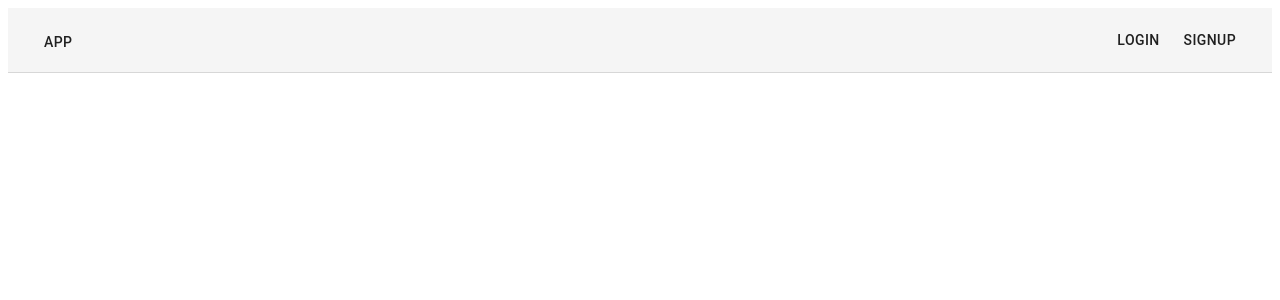
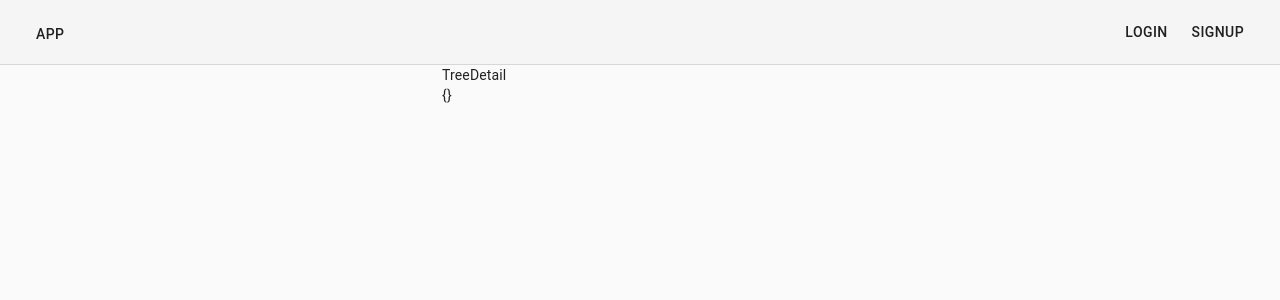
Before and after one commit to mchen7588/timber, a React (Create React App) app: page /tree-detail in a window 1280 px wide. Shown: the top 300 px of the page. Built offline with nearby package versions, Linux system fonts and the light colour scheme.

Commit message:
connect ui with tree detail endpoint

```diff
--- a/src/UnAuthApp.js
+++ b/src/UnAuthApp.js
@@ -5,6 +5,7 @@ import Login from "./containers/Login";
 import Signup from "./containers/Signup";
 import Home from "./containers/Home";
 import TreeList from './containers/TreeList'
+import TreeDetail from './containers/TreeDetail'
 
 const UnAuthApp = () => {
   return (
@@ -15,6 +16,7 @@ const UnAuthApp = () => {
         <Route path="/login" component={Login} />
         <Route path="/signup" component={Signup} />
         <Route path='/tree-list' component={TreeList} />
+        <Route path='/tree-detail' component={TreeDetail} />
       </Switch>
     </>
   )
--- /dev/null
+++ b/src/containers/TreeDetail.js
@@ -0,0 +1,33 @@
+import React from 'react'
+import Container from '@material-ui/core/Container'
+import CssBaseline from '@material-ui/core/CssBaseline'
+import { connect } from "react-redux";
+
+const TreeDetail = props => {
+  console.log('TreeDetail')
+
+  return (
+    <Container component="main" maxWidth="xs">
+      <CssBaseline />
+      <div>
+        TreeDetail
+      </div>
+      {JSON.stringify(props?.treeDetail)}
+    </Container>
+  )
+}
+
+const mapStateToProps = state => {
+  return {
+    treeDetail: state.treeDetailReducer.treeDetail
+  }
+}
+
+// const mapDispatchToProps = dispatch => {
+//
+// }
+
+export default connect(
+  mapStateToProps,
+  null,
+)(TreeDetail)
--- a/src/containers/TreeList.js
+++ b/src/containers/TreeList.js
@@ -1,20 +1,31 @@
 import React from 'react'
 import Container from '@material-ui/core/Container'
 import CssBaseline from '@material-ui/core/CssBaseline'
+import Link from '@material-ui/core/Link'
 import { connect } from "react-redux";
 
-import { withRouter } from 'react-router-dom'
+import { getTreeDetail } from '../store/actions/treeDetail'
 
 const TreeList = props => {
   console.log('TreeList')
+
+  const handleClick = selectedTree => {
+    return () => {
+      console.log('click')
+      props.getTreeDetail(selectedTree)
+    }
+  }
 
   const renderTreeList = () => {
     return props.trees.map(tree => {
       return (
         <div
           key={tree.tree_id}
+          onClick={handleClick(tree)}
         >
-          {tree.tree_id}
+          <Link variant="button" color="textPrimary" >
+            {tree.tree_id}
+          </Link>
         </div>
       )
     })
@@ -38,11 +49,13 @@ const mapStateToProps = state => {
   }
 }
 
-// const mapDispatchToProps = dispatch => {
-//
-// }
+const mapDispatchToProps = dispatch => {
+  return {
+    getTreeDetail: selectedTree => dispatch(getTreeDetail(selectedTree))
+  }
+}
 
 export default connect(
   mapStateToProps,
-  null,
+  mapDispatchToProps,
 )(TreeList)
--- a/src/store/actions/actionTypes.js
+++ b/src/store/actions/actionTypes.js
@@ -4,3 +4,4 @@ export const AUTH_FAIL = "AUTH_FAIL";
 export const AUTH_LOGOUT = "AUTH_LOGOUT";
 
 export const GET_TREES_BY_NAME = "GET_TREES_BY_NAME"
+export const GET_TREE_DETAIL = "GET_TREE_DETAIL"
--- a/src/store/actions/tree.js
+++ b/src/store/actions/tree.js
@@ -3,7 +3,7 @@ import * as actionTypes from './actionTypes'
 
 import history from '../../history'
 
-export const getTreesByName = (dispatch) => {
+export const getTreesByName = () => {
   console.log('!!!!!!!!!!!!!!!')
 
   return dispatch => {
@@ -15,7 +15,7 @@ export const getTreesByName = (dispatch) => {
         dispatch(
           {
             type: actionTypes.GET_TREES_BY_NAME,
-            data: res.data
+            data: res.data,
           }
         )
 
--- /dev/null
+++ b/src/store/actions/treeDetail.js
@@ -0,0 +1,31 @@
+import axios from 'axios'
+import * as actionTypes from './actionTypes'
+
+import history from '../../history'
+
+export const getTreeDetail = selectedTree => {
+  console.log('@@@@@@@@@@@@@@@@@@')
+  console.log(selectedTree)
+  return dispatch => {
+    axios
+      .get(`/api/tree/${selectedTree.tree_id}/`)
+      .then(res => {
+        console.log(res)
+        const treeDetail = {
+          treeId: selectedTree.tree_id,
+          res
+        }
+        dispatch(
+          {
+            type: actionTypes.GET_TREE_DETAIL,
+            data: treeDetail,
+          }
+        )
+
+        history.push('/tree-detail')
+      })
+      .catch(err => {
+        console.log('get trees error', err)
+      })
+  }
+}
--- a/src/store/reducers/index.js
+++ b/src/store/reducers/index.js
@@ -1,10 +1,13 @@
 import authReducer from "./auth"
 import treeReducer from './tree'
+import treeDetailReducer from './treeDetail'
+
 import { combineReducers } from "redux"
 
 const rootReducer = combineReducers({
   auth: authReducer,
   treeReducer,
+  treeDetailReducer,
 })
 
 export default rootReducer
--- /dev/null
+++ b/src/store/reducers/treeDetail.js
@@ -0,0 +1,19 @@
+import * as actionTypes from '../actions/actionTypes'
+
+const initialTreeDetailState = {
+  treeDetail: {},
+}
+
+const treeDetailReducer = (state = initialTreeDetailState, action) => {
+  switch (action.type) {
+    case actionTypes.GET_TREE_DETAIL:
+      return {
+        ...state,
+        treeDetail: action.data,
+      }
+    default:
+      return state
+  }
+}
+
+export default treeDetailReducer
```
Also changed, not shown: 1 other file (tests, documents, lock files or other folders).
